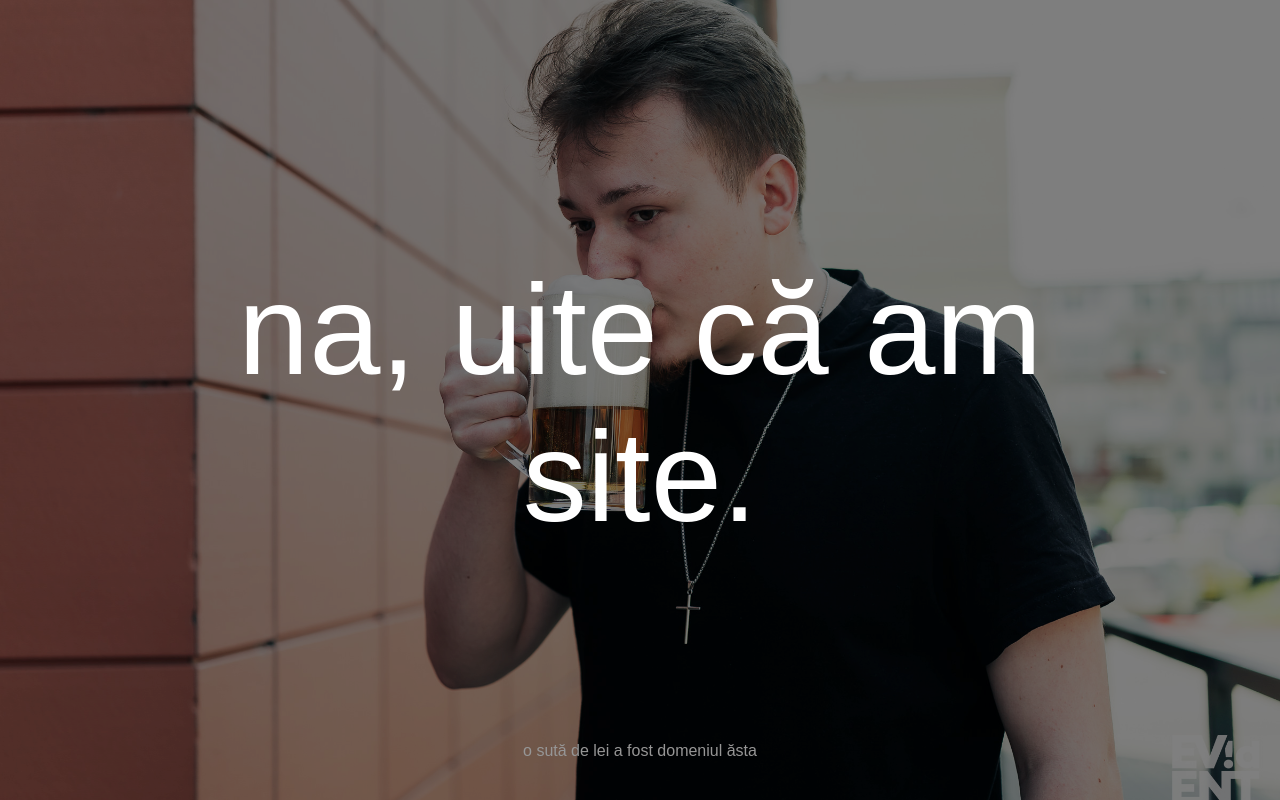
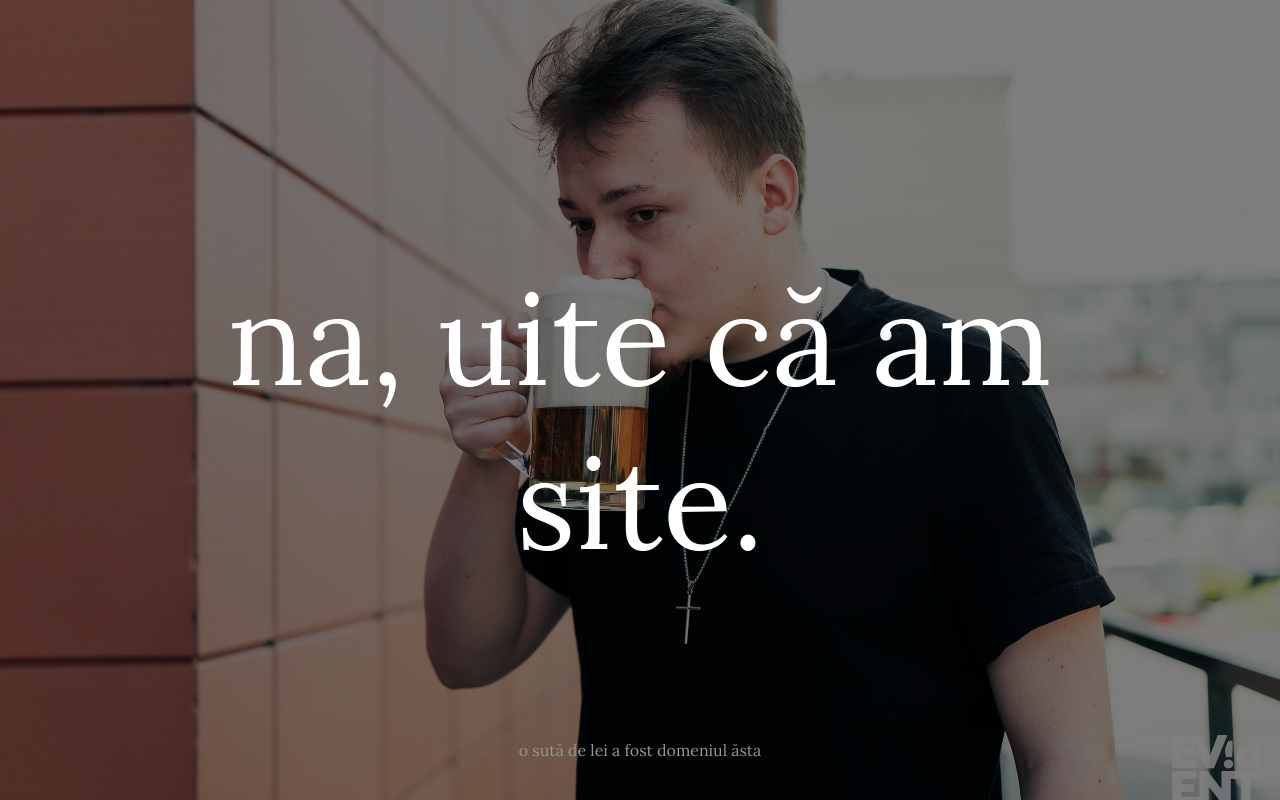
Before and after one commit to BlackAlexander/placeholder-website, a plain HTML site: page index.html in a window 1280 px wide. Drawn offline with Linux system fonts and the light colour scheme.

Commit message:
change font

```diff
--- a/styles.css
+++ b/styles.css
@@ -5,7 +5,12 @@
 html {
     text-align: center;
     color: #111111;
-    font-family: "Constantia", sans-serif;
+    font-family: "Lora", serif;
+}
+
+@font-face{
+    font-family: "Lora";
+    src: url("./Lora.ttf")
 }
 
 .background-container{
```
Also changed, not shown: Lora.ttf (added).
